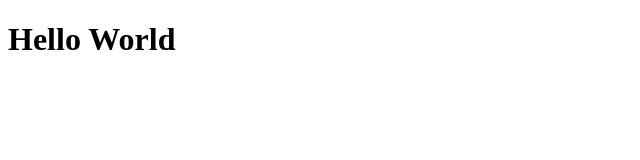
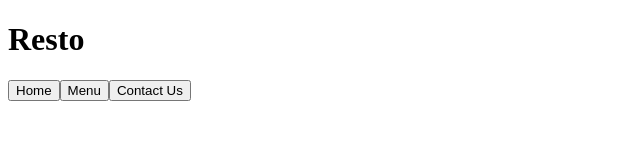
Before and after one commit to j-ant/restaurant-page, a website built with webpack: page dist/index.html in a window 1280 px wide. Shown: the whole page, without its empty margins (0-640 px from the left). Built offline with nearby package versions, Linux system fonts and the light colour scheme.

Commit message:
added topbar nav & restaurant name

```diff
--- a/package.json
+++ b/package.json
@@ -4,7 +4,9 @@
   "description": "",
   "main": "index.js",
   "scripts": {
-    "test": "echo \"Error: no test specified\" && exit 1"
+    "test": "echo \"Error: no test specified\" && exit 1",
+    "build": "webpack --mode=development --progress",
+    "watch": "webpack --mode=development --watch --progress"
   },
   "keywords": [],
   "author": "",
--- a/src/index.js
+++ b/src/index.js
@@ -1 +1,3 @@
-console.log('Hello World');
+import init from './modules/website.js';
+
+init();
--- /dev/null
+++ b/src/modules/website.js
@@ -0,0 +1,39 @@
+const headerComponent = () => {
+  const header = document.createElement('header');
+  const restaurantName = document.createElement('h1');
+  restaurantName.textContent = 'Resto';
+
+  header.appendChild(restaurantName);
+  header.appendChild(navbarComponent());
+
+  return header;
+};
+
+const navbarComponent = () => {
+  const navBar = document.createElement('nav');
+
+  const homeButton = document.createElement('button');
+  homeButton.textContent = 'Home';
+
+  const menuButton = document.createElement('button');
+  menuButton.textContent = 'Menu';
+
+  const contactButton = document.createElement('button');
+  contactButton.textContent = 'Contact Us';
+
+  navBar.append(homeButton, menuButton, contactButton);
+
+  return navBar;
+};
+
+const mainComponent = () => {};
+
+const footerComponent = () => {};
+
+const init = () => {
+  const content = document.getElementById('content');
+
+  content.appendChild(headerComponent());
+};
+
+export default init;
```
Also changed, not shown: dist/index.html, dist/main.js.
